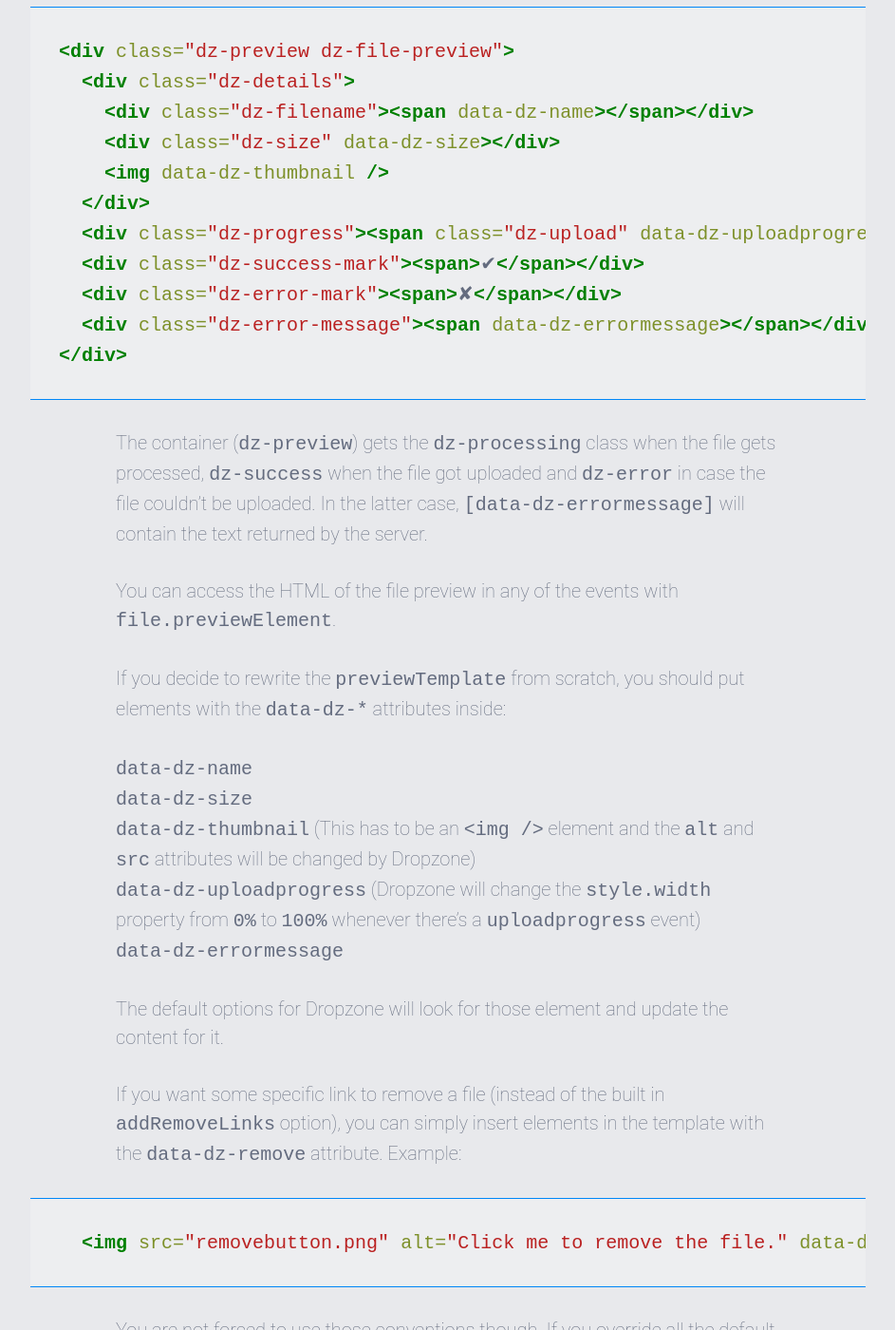
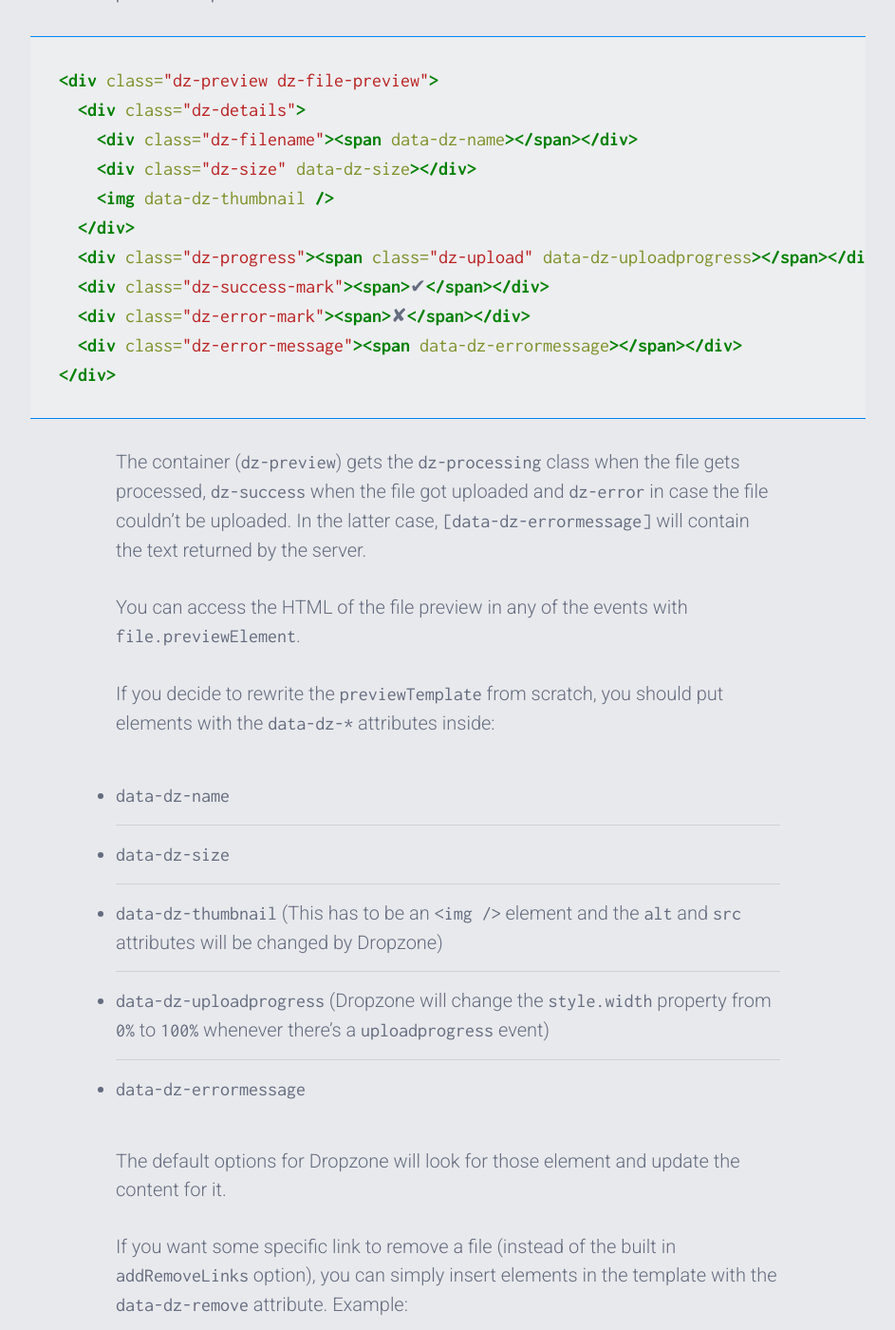
Before and after one commit to dropzone/dropzone, a Jekyll site: the page built from new.md, in a window 1280 px wide and 1400 px high, scrolled down 16881 px. Shown: the whole window at 95% size, without its empty margins (168-1111 px from the left). Built offline with Jekyll 4.4.1, drawn with Linux system fonts in a browser that asks for light colours.

Commit message:
Added google font

```diff
--- a/_layouts/new.html
+++ b/_layouts/new.html
@@ -15,7 +15,7 @@
 
 <link rel="stylesheet" href="/css/style.css?v={{ site.time | date: "%s" }}" />
 
-
+<link href='http://fonts.googleapis.com/css?family=Roboto:400,300,500,300italic|Inconsolata:400,700' rel='stylesheet' type='text/css'>
 
 <body itemscope itemtype="http://schema.org/WebApplication">
 
--- a/css/style.scss
+++ b/css/style.scss
@@ -17,7 +17,7 @@
 html, body {
   font-family: Roboto, "Open Sans", sans-serif;
   font-size: 20px;
-  font-weight: 200;
+  font-weight: 300;
   line-height: $lh;
   background: #F3F4F5;
   color: $text-color;
@@ -58,7 +58,7 @@
 
 
 code {
-  font-family: "Inconsolata", monospace;
+  font-family: Inconsolata, monospace;
   -webkit-font-smoothing: antialiased;
 }
 
@@ -79,7 +79,17 @@
   }
 }
 
-
+ul {
+  li {
+    list-style-type: disc;
+    padding-top: $lh/2;
+    padding-bottom: $lh/2;
+    border-bottom: 1px solid rgba(0, 0, 0, 0.1);
+    &:last-of-type {
+      border: none;
+    }
+  }
+}
 
 
 
```
